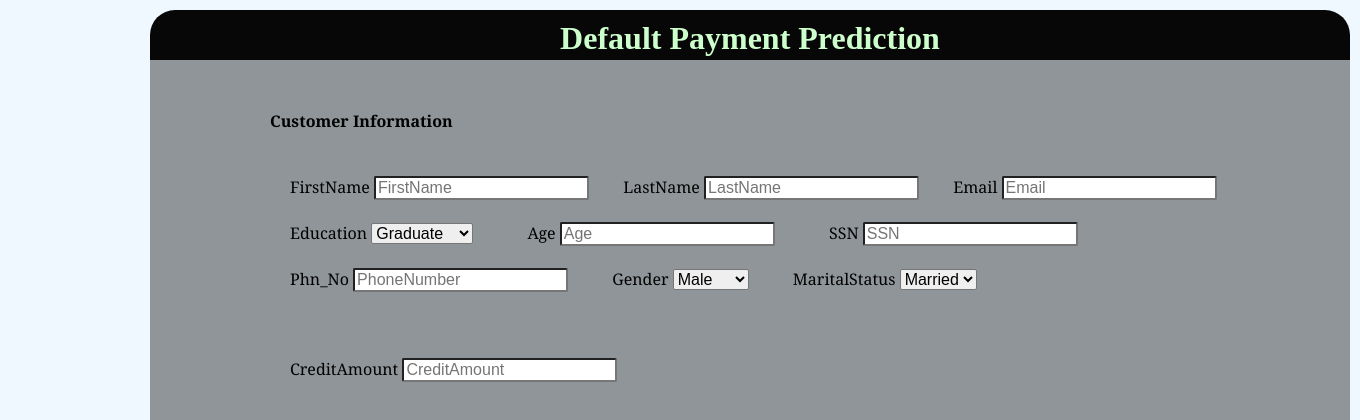
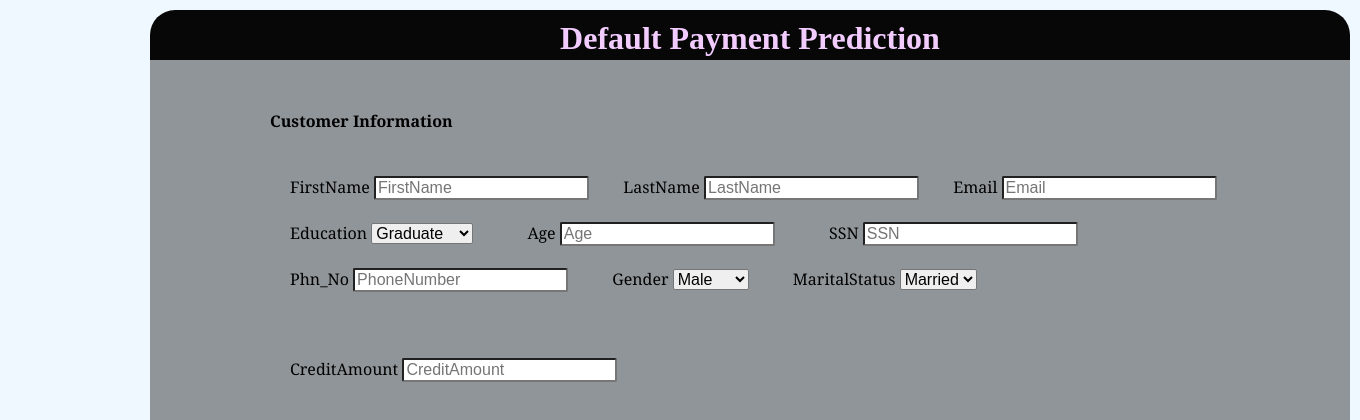
Before and after one commit to Priyankasinthoju/CreditDefault_postgrase, a Flask app: page / in a window 1360 px wide. Shown: the top 420 px of the page. Run offline with Flask 2, Linux system fonts and the light colour scheme; parts of the project's set-up code (start-up, migrations or seed data) failed here and were passed over.

Commit message:
Update webpageupdated.html

```diff
--- a/templates/webpageupdated.html
+++ b/templates/webpageupdated.html
@@ -21,7 +21,8 @@
             height: 30px;
             background-color: rgb(8, 7, 7);
             margin: auto;
-            color: #ccffcc;
+            color: #f2ccff;
+            textSize(16);
             padding: 10px 0px 10px 0px;
             text-align: center;
             border-radius: 25px 25px 0 0;
```
